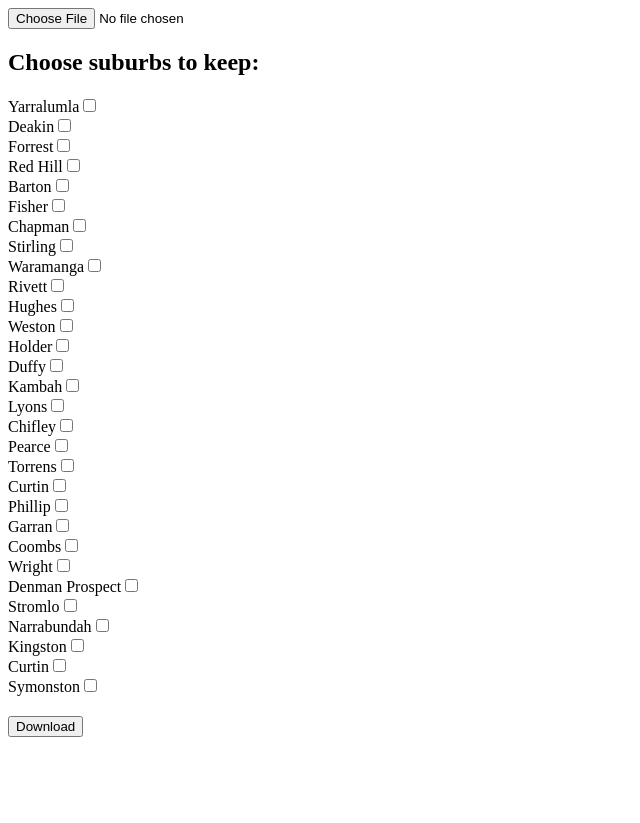
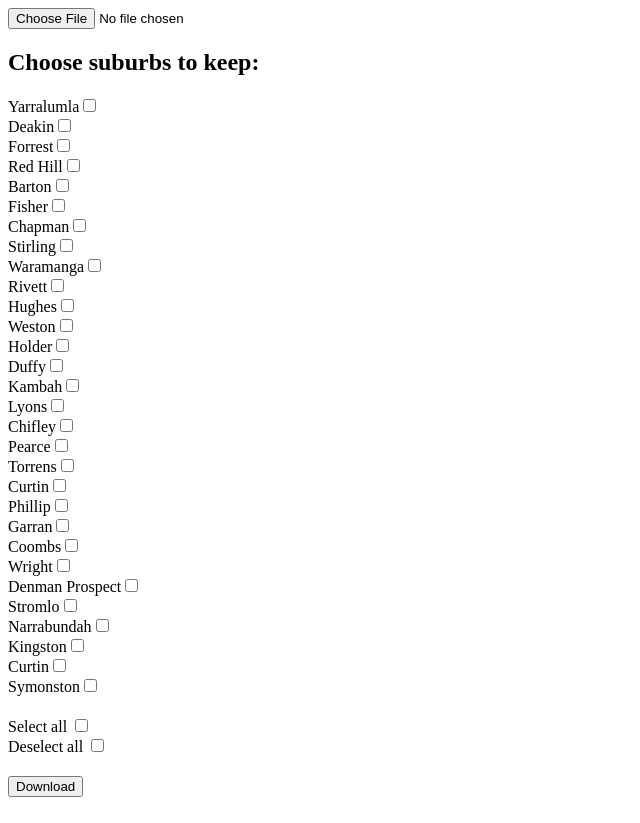
Before and after one commit to Sprachgefuhl/territory-mapping-filter, a plain HTML site: page index.html in a window 1280 px wide. Shown: the whole page, without its empty margins (0-640 px from the left). Before the commit the page ends 800 px from the top, so only its background shows below. Drawn offline with Linux system fonts and the light colour scheme.

Commit message:
Update index.html

```diff
--- a/index.html
+++ b/index.html
@@ -14,9 +14,17 @@
 
   <h2>Choose suburbs to keep:</h2>
 
-  <div class="suburb-container"></div>
+  <div class="suburb-container" style="margin-bottom: 20px;"></div>
 
-  <button id="filter" style="margin-top: 20px;">Download</button>
+  <label>Select all</label>
+  <input type="checkbox" id="select-all" onclick="selectCheckboxes()"><br>
+
+  <label>Deselect all</label>
+  <input type="checkbox" id="deselect-all" onclick="deselectCheckboxes()"><br>
+
+  <button id="filter" style="margin-top: 20px;">Download</button><br><br>
+
+  <span id="error"></span>
 
   <script src="script.js"></script>
 </body>
```
